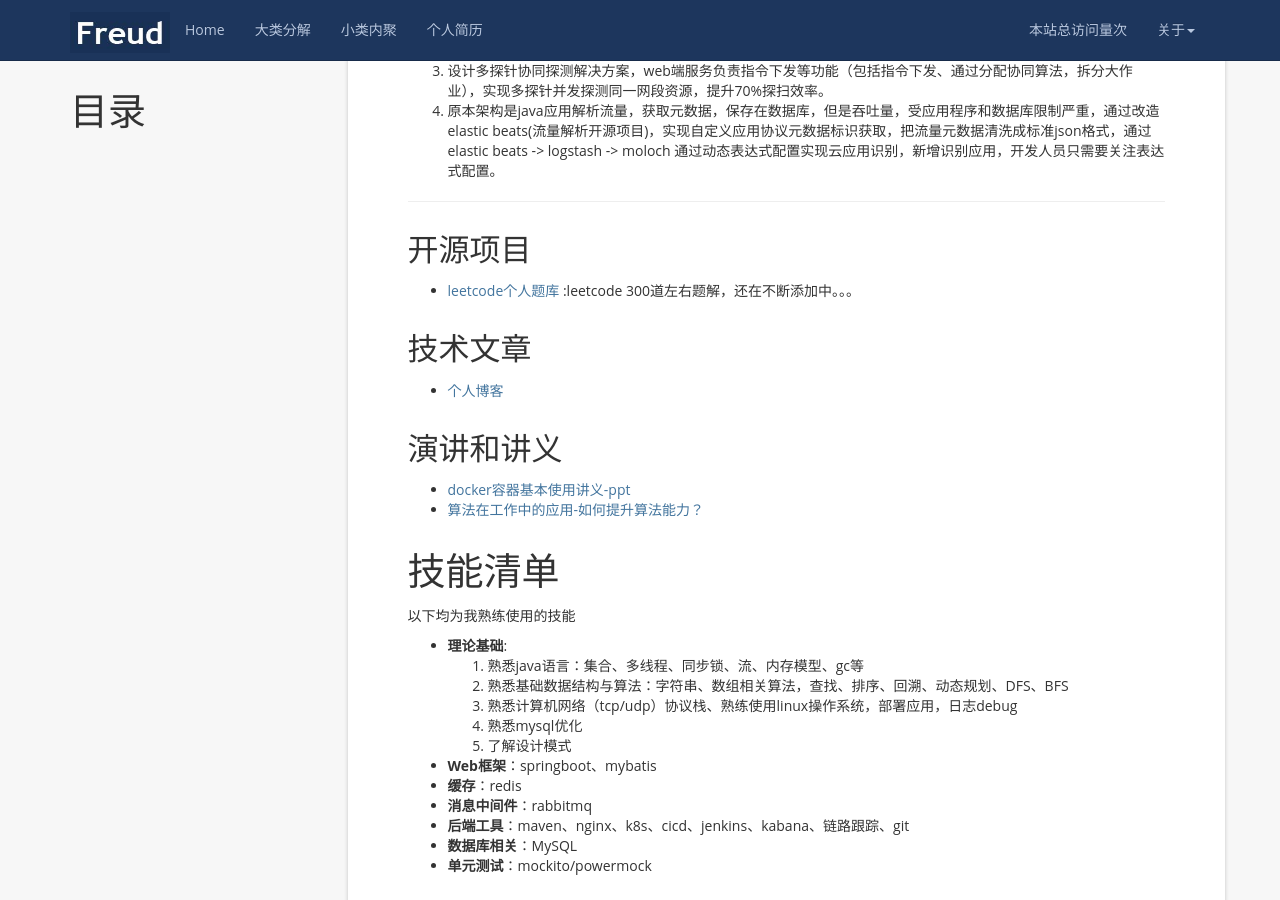
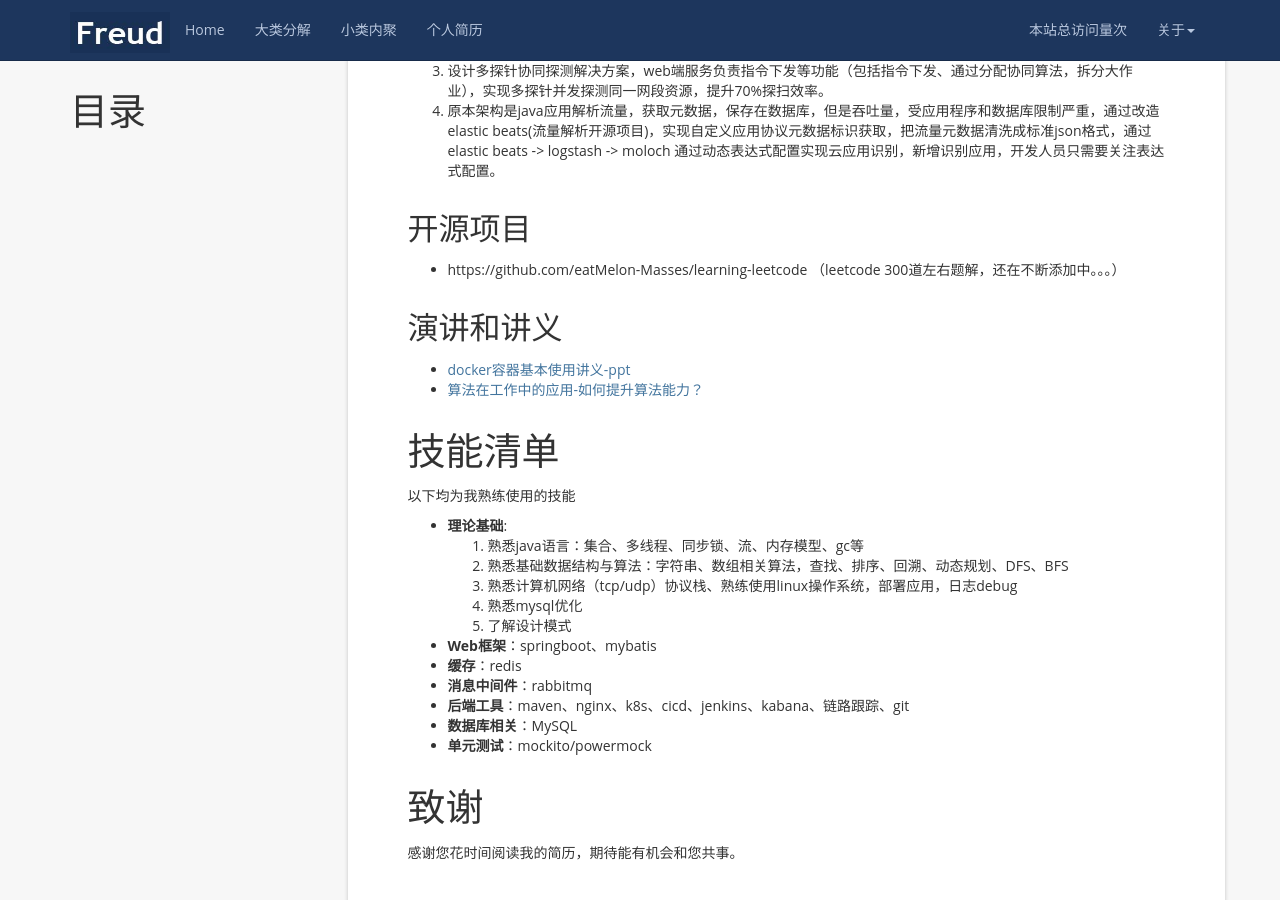
Before and after one commit to eatMelon-Masses/eatMelon-Masses.github.io, a Jekyll site: the page built from yeizi.MD, in a window 1280 px wide and 900 px high, scrolled down 2038 px. Built offline with Jekyll 4.4.1, drawn with Linux system fonts in a browser that asks for light colours; nearby versions of some CDN libraries; a script that is not in the unit is left out; comment, search, counter and statistics services are not loaded.

Commit message:
fix: 无用内容

```diff
--- a/yeizi.MD
+++ b/yeizi.MD
@@ -60,14 +60,12 @@ permalink: /yiezi/
 4. 设计多探针协同探测解决方案，web端服务负责指令下发等功能（包括指令下发、通过分配协同算法，拆分大作业），实现多探针并发探测同一网段资源，提升70%探扫效率。
 5. 原本架构是java应用解析流量，获取元数据，保存在数据库，但是吞吐量，受应用程序和数据库限制严重，通过改造 elastic beats(流量解析开源项目)，实现自定义应用协议元数据标识获取，把流量元数据清洗成标准json格式，通过elastic beats -> logstash -> moloch 通过动态表达式配置实现云应用识别，新增识别应用，开发人员只需要关注表达式配置。
 
-***
+
 ## 开源项目
 
-  - [leetcode个人题库](https://github.com/eatMelon-Masses/learning-leetcode) :leetcode 300道左右题解，还在不断添加中。。。
+  - https://github.com/eatMelon-Masses/learning-leetcode （leetcode 300道左右题解，还在不断添加中。。。）
 
-## 技术文章
 
-- [个人博客](blog.yiezi.ml)
 
 ## 演讲和讲义
 
```
